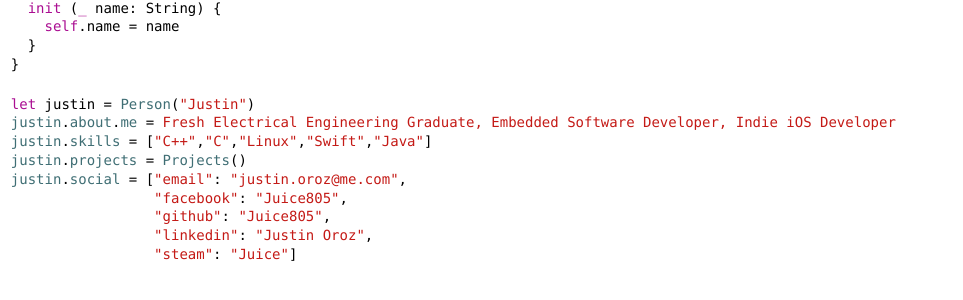
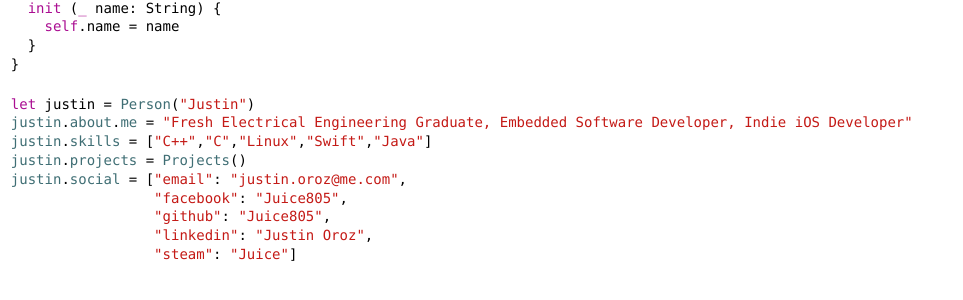
Before and after one commit to Juice805/juice805.github.io, a Jekyll site: the page built from index.html, in a window 1280 px wide. Shown: the part 140-440 px from the top of the page, without its empty margins (0-963 px from the left). Built offline with Jekyll 4.4.1, drawn with Linux system fonts in a browser that asks for light colours; nearby versions of some CDN libraries.

Commit message:
Properly Quoted about me blurb string

```diff
--- a/index.html
+++ b/index.html
@@ -20,7 +20,7 @@ layout: default
 	<p>}</p>
 	<br>
 	<p><span class="key">let</span> justin = <span class="class">Person</span>(<span class="str">"Justin"</span>)</p>
-	<p><a href="{{ 'about.html' | relative_url }}"><span class="class">justin</span>.<span class="class">about</span>.<span class="class">me</span> = <span class="str">{{ site.data.about.blurb }}</span></a></p>
+	<p><a href="{{ 'about.html' | relative_url }}"><span class="class">justin</span>.<span class="class">about</span>.<span class="class">me</span> = <span class="str">"{{ site.data.about.blurb }}"</span></a></p>
 	<p><span class="class">justin</span>.<span class="class">skills</span> = [{% for skill in site.data.skills %}<span class="str">"{{ skill }}"</span>{% if forloop.last == false %},{% else %}]{% endif %}{% endfor %}</p>
 	<p><a href="{{ 'projects.html' | relative_url }}"><span class="class">justin</span>.<span class="class">projects</span> = <span class="class">Projects</span>()</a></p>
 	<p><span class="class">justin</span>.<span class="class">social</span> = [{% for page in site.social %}{% if forloop.first == false %}<p>                 {% endif %}<a href="{{  page.link  }}"><span class="str">"{{  page.website  }}"</span>: <span class="str">"{{  page.username  }}"</span>{% if forloop.last == false %},{% else %}]{% endif %}</a></p>{% endfor %}
```
